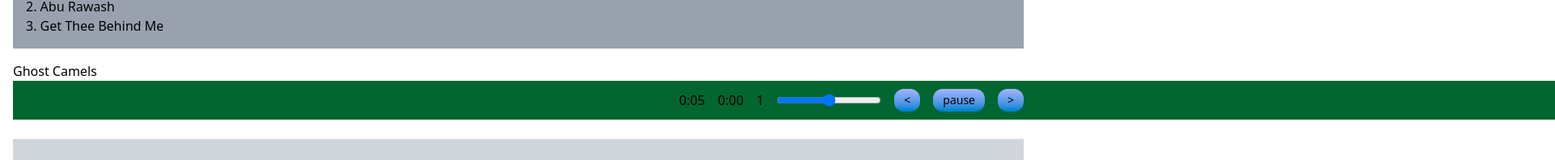
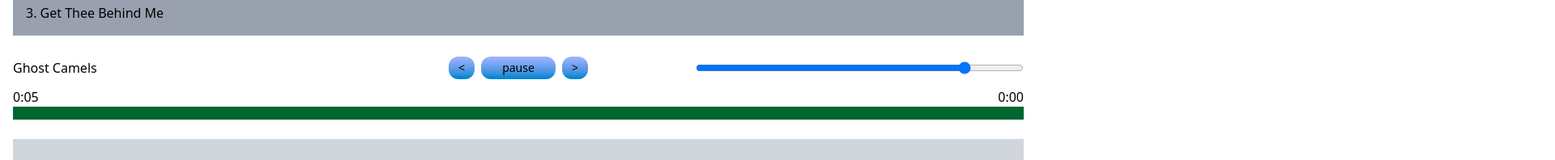
Before and after one commit to ofsound/vue-portfolio, a Vue app: page / in a window 1280 px wide. Shown: the part 382-580 px from the top of the page at 81% size, 1920 px wide, since content can reach past the window. Built offline with nearby package versions, Linux system fonts and the light colour scheme; no server answers.

Commit message:
Redesign player section

```diff
--- a/src/components/PersistentPlayer.vue
+++ b/src/components/PersistentPlayer.vue
@@ -82,6 +82,7 @@ const toggleAudio = () => {
 }
 
 const playlistClick = (index: number) => {
+  trackIndex.value = index
   playAudio(index)
 }
 
@@ -163,18 +164,10 @@ onMounted(() => {
         {{ index == trackIndex ? '*' : '' }}
       </div>
     </div>
+
+    <div class="flex h-12 basis-1/3 items-center justify-between gap-4 [&>*]:flex-1">
       <div>{{ currentTrackTitle }}</div>
-    <div class="flex h-12 items-center justify-end gap-4">
-      <div class="h-full w-full bg-gray-200" @click="seekAudio">
-        <div
-          :style="{ width: progressPercentage + '%' }"
-          class="pointer-events-none h-full bg-green-800"
-        ></div>
-      </div>
-      <div>{{ formatTime(elapsed) }}</div>
-      <div>{{ formatTime(audioBuffer.duration) }}</div>
-      <div>{{ rangeValue }}</div>
-      <input type="range" id="volume" min="0" max="2" v-model="rangeValue" step="0.01" />
+      <div class="flex justify-center gap-2">
         <button
           class="cursor-pointer rounded-xl bg-linear-to-t from-sky-600 to-indigo-300 px-3 py-1 text-sm hover:bg-gray-400"
           @click="prevTrack"
@@ -182,7 +175,7 @@ onMounted(() => {
           &lt;
         </button>
         <button
-        class="cursor-pointer rounded-xl bg-linear-to-t from-sky-600 to-indigo-300 px-3 py-1 text-sm hover:bg-gray-400"
+          class="h-full w-23 cursor-pointer rounded-xl bg-linear-to-t from-sky-600 to-indigo-300 px-3 py-1 text-sm hover:bg-gray-400"
           @click="toggleAudio"
         >
           {{ audioContext.state === 'suspended' ? 'play' : 'pause' }}
@@ -194,6 +187,19 @@ onMounted(() => {
           &gt;
         </button>
       </div>
+      <input type="range" id="volume" min="0" max="1.2" v-model="rangeValue" step="0.01" />
+    </div>
+    <div class="flex justify-between">
+      <div>{{ formatTime(elapsed) }}</div>
+      <div>{{ formatTime(audioBuffer.duration) }}</div>
+    </div>
+    <div class="flex h-4 w-full bg-gray-200" @click="seekAudio">
+      <div
+        :style="{ width: progressPercentage + '%' }"
+        class="pointer-events-none h-full bg-green-800"
+      ></div>
+    </div>
+
     <div class="mt-6 flex gap-8 bg-gray-300 p-10">
       <SpectrumVisualizer :analyser />
       <WaveformVisualizer :analyser />
```
Lines whose indentation alone changed are shown as unchanged.
